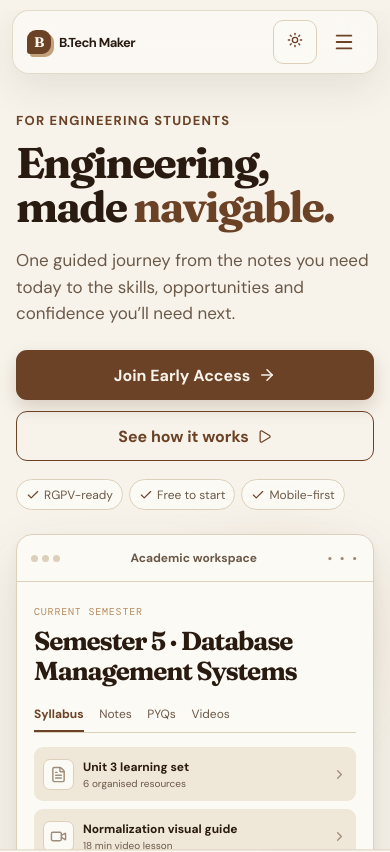
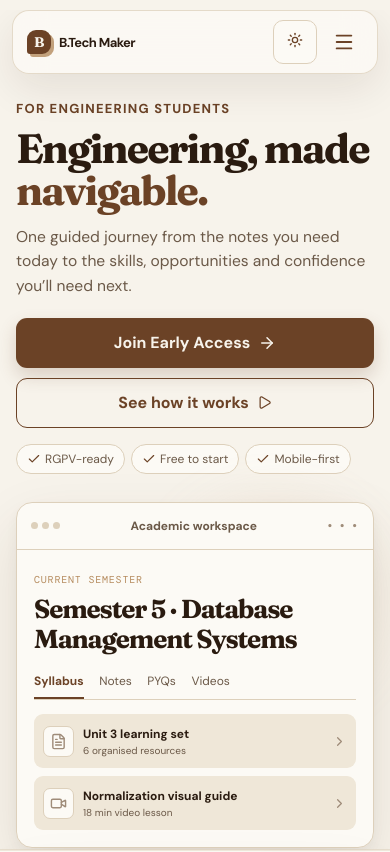
Before and after one commit to Ajay-Kumar-Sharma-230823/prefinalmainpagebtechmaker, a React (Vite) app: page / in a window 390 px wide. Shown: the top 852 px of the page. Built offline with nearby package versions, Linux system fonts and the light colour scheme.

Commit message:
Mobile: hero single-col polish, mentor card compact, founders banner bg fix

```diff
--- a/src/responsive.css
+++ b/src/responsive.css
@@ -83,6 +83,56 @@ img, svg, video, canvas, audio, iframe, embed, object {
 /* ── MOBILE: Stack hero cards vertically so internship card
       does NOT overlap the academic workspace card ── */
 @media (max-width: 600px) {
+  /* Hero section: single-column, copy on top, visual below */
+  .hero {
+    padding-top: 100px !important;
+    padding-bottom: 40px !important;
+    gap: 28px !important;
+    grid-template-columns: 1fr !important;
+  }
+
+  /* Copy column: full width, centered */
+  .hero-copy {
+    max-width: 100% !important;
+    text-align: left !important;
+  }
+  .hero-copy h1 {
+    font-size: clamp(36px, 10.5vw, 50px) !important;
+    max-width: 100% !important;
+    margin: 8px 0 14px !important;
+  }
+  .hero-copy > p {
+    font-size: clamp(15px, 4vw, 17px) !important;
+    max-width: 100% !important;
+    line-height: 1.55 !important;
+  }
+
+  /* CTA buttons: stack vertically, touch-friendly */
+  .hero-actions {
+    flex-direction: column !important;
+    gap: 10px !important;
+    margin-top: 20px !important;
+    align-items: stretch !important;
+  }
+  .hero-actions .button {
+    width: 100% !important;
+    min-height: 50px !important;
+    justify-content: center !important;
+    text-align: center !important;
+  }
+
+  /* Trust badges: wrap naturally */
+  .hero-chips {
+    flex-wrap: wrap !important;
+    gap: 6px !important;
+    margin-top: 16px !important;
+  }
+  .hero-chips span {
+    font-size: 12px !important;
+    min-height: 30px !important;
+    padding: 0 10px !important;
+  }
+
   /* Turn the hero visual into a vertical column */
   .hero-visual {
     display: flex !important;
@@ -93,6 +143,9 @@ img, svg, video, canvas, audio, iframe, embed, object {
     transform: none !important;      /* cancel the scale() applied at ≤560px */
     margin-bottom: 0 !important;
     overflow: visible !important;
+    width: 100% !important;
+    margin-left: 0 !important;
+    margin-right: 0 !important;
   }
 
   /* Browser / Academic Workspace card: full width, static */
@@ -303,44 +356,150 @@ img, svg, video, canvas, audio, iframe, embed, object {
 }
 
 /* ══════════════════════════════════════════════════════════════
-   7. MENTORS SECTION
+   7. MENTORS SECTION – CINEMATIC HERO + PROFILE CARDS
    ══════════════════════════════════════════════════════════════ */
 
-@media (max-width: 480px) {
+/* ── FOUNDERS / CINEMATIC HERO BANNER ──
+   Reduce height, fix gradient, reposition background image
+   so the face/whiteboard area stays in frame on mobile.
+   ── */
+@media (max-width: 600px) {
+  .mentor-cinematic-section {
+    padding: 44px 0 40px !important;
+  }
   .mentor-cinematic-hero {
-    min-height: 320px !important;
+    min-height: 290px !important;
+    border-radius: 18px !important;
+  }
+  /* Bring face/important area into frame */
+  .mentor-cinematic-hero > img {
+    object-position: 68% 22% !important;
+  }
+  /* Stronger bottom-up gradient so white text is always readable */
+  .mentor-cinematic-hero::after {
+    background: linear-gradient(
+      180deg,
+      rgba(8,8,8,.50) 0%,
+      rgba(8,8,8,.82) 42%,
+      rgba(8,8,8,.97) 100%
+    ) !important;
+  }
+  /* Copy anchored to bottom */
+  .mentor-hero-copy {
+    width: 100% !important;
+    align-self: end !important;
+    padding: 22px 18px !important;
+  }
+  .mentor-hero-badge {
+    min-height: 30px !important;
+    padding-inline: 10px !important;
+    font-size: 11px !important;
   }
   .mentor-hero-copy h2 {
-    font-size: clamp(26px, 8vw, 34px) !important;
+    margin: 10px 0 8px !important;
+    font-size: clamp(26px, 8.5vw, 38px) !important;
+    line-height: 1.08 !important;
+  }
+  .mentor-hero-copy p {
+    font-size: 14px !important;
+    line-height: 1.45 !important;
+  }
+}
+
+/* ── MENTOR PROFILE CARDS ──
+   Two-column layout (photo | info) is correct on mobile,
+   but photo is too tall. Fix with aspect-ratio instead of min-height.
+   ── */
+@media (max-width: 600px) {
+  .mentor-profile-grid {
+    gap: 14px !important;
   }
   .mentor-profile-card {
-    grid-template-columns: 80px minmax(0,1fr) !important;
-    gap: 10px !important;
+    min-height: 0 !important;
+    grid-template-columns: 100px minmax(0, 1fr) !important;
+    gap: 13px !important;
     padding: 14px !important;
+    border-radius: 18px !important;
+    align-items: start !important;
   }
   .mentor-profile-photo {
-    min-height: 180px !important;
+    /* Replace tall min-height with a portrait aspect-ratio */
+    min-height: 0 !important;
+    height: auto !important;
+    aspect-ratio: 3 / 4 !important;
     border-radius: 12px !important;
+    overflow: hidden !important;
+  }
+  .mentor-profile-photo img {
+    width: 100% !important;
+    height: 100% !important;
+    object-fit: cover !important;
+    object-position: center 18% !important;
+  }
+  .mentor-profile-role {
+    padding: 4px 8px !important;
+    font-size: 9px !important;
+  }
+  .mentor-profile-content h3 {
+    margin: 8px 0 5px !important;
+    font-size: 17px !important;
+    overflow-wrap: anywhere !important;
+  }
+  .mentor-profile-content p {
+    font-size: 12px !important;
+    line-height: 1.4 !important;
   }
   .mentor-profile-tags {
     flex-wrap: wrap !important;
     gap: 4px !important;
+    margin: 8px 0 !important;
   }
   .mentor-profile-tags span {
-    font-size: 10px !important;
+    font-size: 9px !important;
     padding: 3px 7px !important;
+    white-space: normal !important;
+  }
+  .mentor-cinematic-section .mentor-request {
+    min-height: 36px !important;
+    font-size: 12px !important;
+    border-radius: 10px !important;
   }
   .mentor-value-strip {
     grid-template-columns: 1fr 1fr !important;
+    gap: 14px 0 !important;
+    padding-top: 4px !important;
+  }
+  .mentor-value-icon {
+    width: 36px !important;
+    height: 36px !important;
+    border-radius: 10px !important;
+  }
+}
+
+@media (max-width: 480px) {
+  .mentor-cinematic-hero {
+    min-height: 260px !important;
+  }
+  .mentor-hero-copy h2 {
+    font-size: clamp(24px, 8vw, 34px) !important;
+  }
+  .mentor-profile-card {
+    grid-template-columns: 86px minmax(0, 1fr) !important;
+    gap: 11px !important;
+    padding: 12px !important;
   }
 }
 
 @media (max-width: 360px) {
   .mentor-profile-card {
-    grid-template-columns: 1fr !important;
+    grid-template-columns: 76px minmax(0, 1fr) !important;
+    padding: 11px !important;
   }
-  .mentor-profile-photo {
-    min-height: 160px !important;
+  .mentor-profile-content h3 {
+    font-size: 15px !important;
+  }
+  .mentor-profile-content p {
+    font-size: 11px !important;
   }
 }
 
@@ -609,16 +768,6 @@ img, svg, video, canvas, audio, iframe, embed, object {
   }
 }
 
-/* Tablet: mentor section */
-@media (min-width: 600px) and (max-width: 900px) {
-  .mentor-profiles-grid {
-    grid-template-columns: 1fr !important;
-  }
-  .mentor-profile-card {
-    grid-template-columns: 100px minmax(0,1fr) !important;
-  }
-}
-
 /* ══════════════════════════════════════════════════════════════
    15. DESKTOP WIDESCREEN: 1600px–2560px
    ══════════════════════════════════════════════════════════════ */
```
